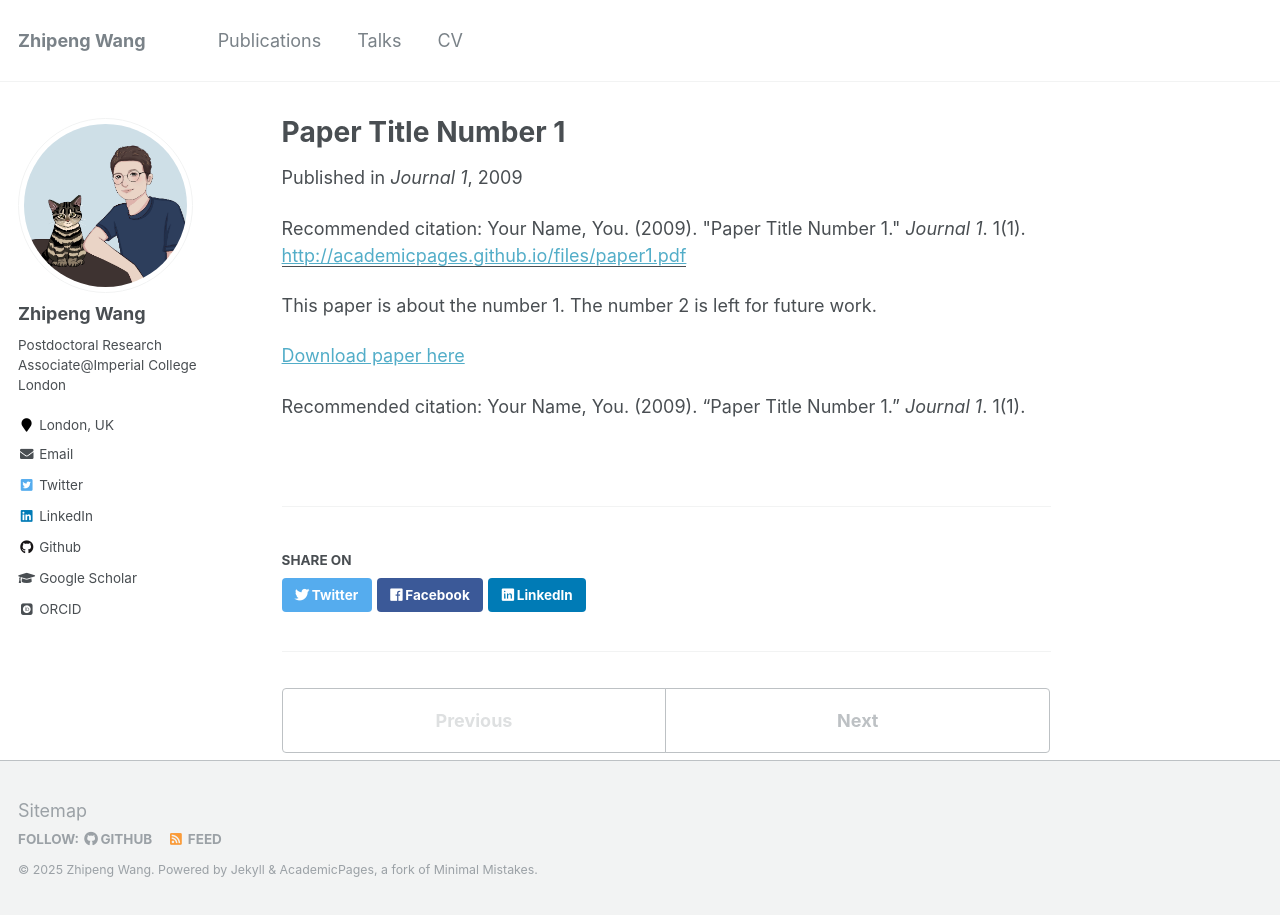
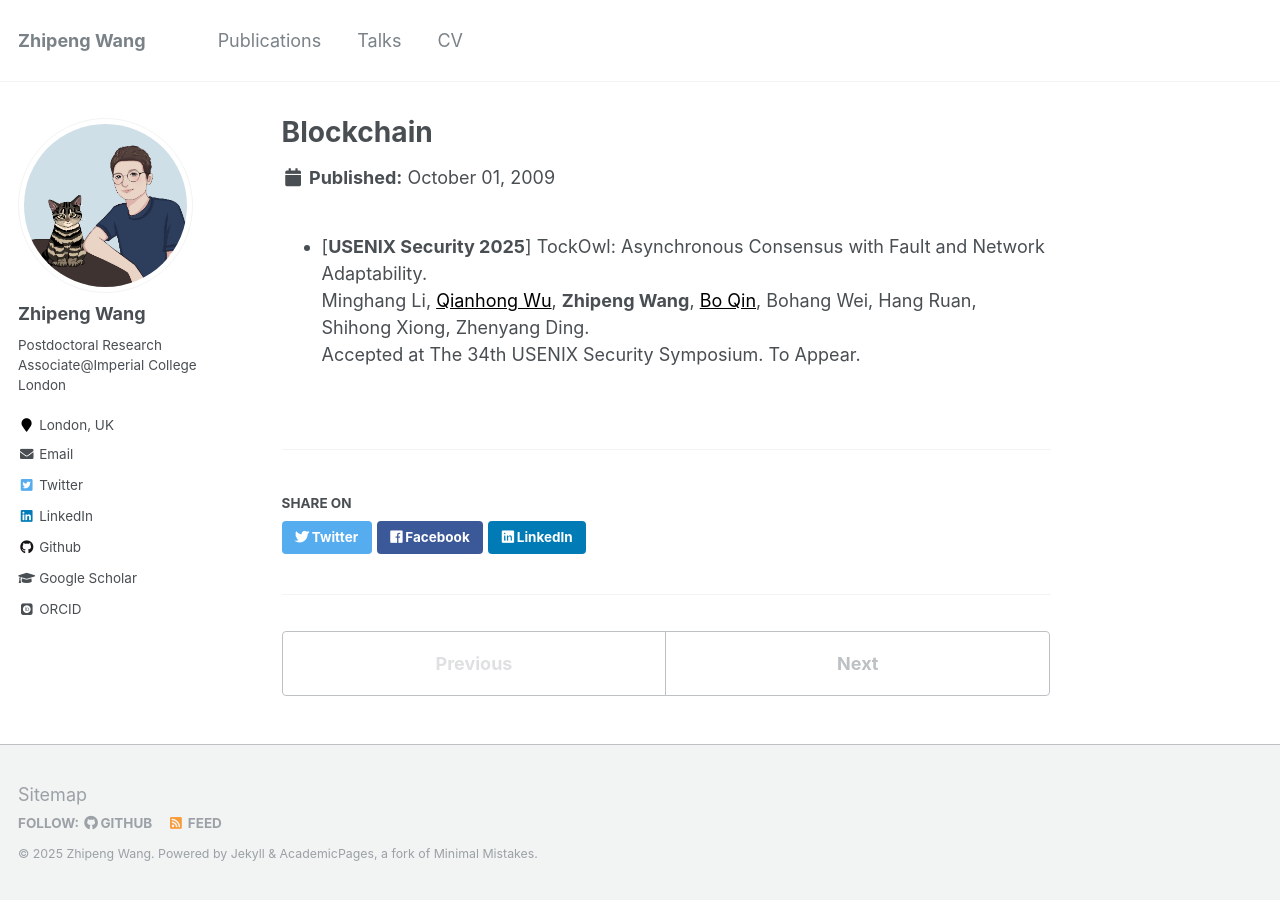
Before and after one commit to WZP321/profile, a Jekyll site: the page built from _publications/2009-10-01-paper-title-number-1.md, in a window 1280 px wide. Built offline with Jekyll 4.4.1, drawn with Linux system fonts in a browser that asks for light colours; some web fonts are replaced.

Commit message:
update publications

```diff
--- a/_publications/2009-10-01-paper-title-number-1.md
+++ b/_publications/2009-10-01-paper-title-number-1.md
@@ -1,15 +1,14 @@
 ---
-title: "Paper Title Number 1"
+title: "Blockchain"
 collection: publications
-permalink: /publication/2009-10-01-paper-title-number-1
-excerpt: 'This paper is about the number 1. The number 2 is left for future work.'
-date: 2009-10-01
-venue: 'Journal 1'
-paperurl: 'http://academicpages.github.io/files/paper1.pdf'
-citation: 'Your Name, You. (2009). &quot;Paper Title Number 1.&quot; <i>Journal 1</i>. 1(1).'
+# permalink: /publication/2009-10-01-paper-title-number-1
+# excerpt: 'This paper is about the number 1. The number 2 is left for future work.'
+# date: 2009-10-01
+# venue: 'Journal 1'
+# paperurl: 'http://academicpages.github.io/files/paper1.pdf'
+# citation: 'Your Name, You. (2009). &quot;Paper Title Number 1.&quot; <i>Journal 1</i>. 1(1).'
 ---
-This paper is about the number 1. The number 2 is left for future work.
 
-[Download paper here](http://academicpages.github.io/files/paper1.pdf)
-
-Recommended citation: Your Name, You. (2009). "Paper Title Number 1." <i>Journal 1</i>. 1(1).
+- <span style="color:dark">\[<b>USENIX Security 2025</b>\]</span> TockOwl: Asynchronous Consensus with Fault and Network Adaptability.<br />
+Minghang Li, <a href="https://scholar.google.com/citations?hl=en&user=eEzaPPYAAAAJ" style="color:black">Qianhong Wu</a>, **Zhipeng Wang**, <a href="https://scholar.google.com/citations?hl=en&user=Dww7dnsAAAAJ" style="color:black">Bo Qin</a>, Bohang Wei, Hang Ruan, Shihong Xiong, Zhenyang Ding. <br />
+Accepted at The 34th USENIX Security Symposium. To Appear. <br />
```
